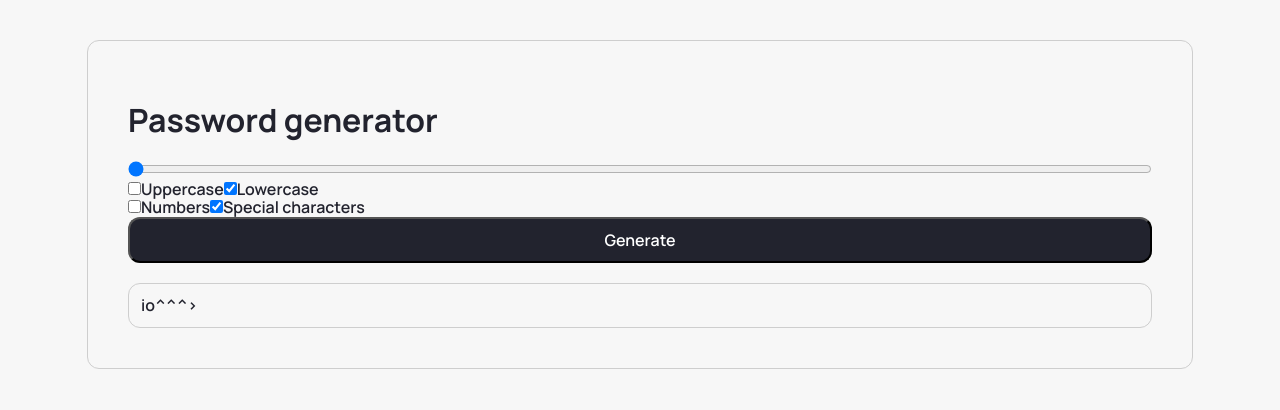
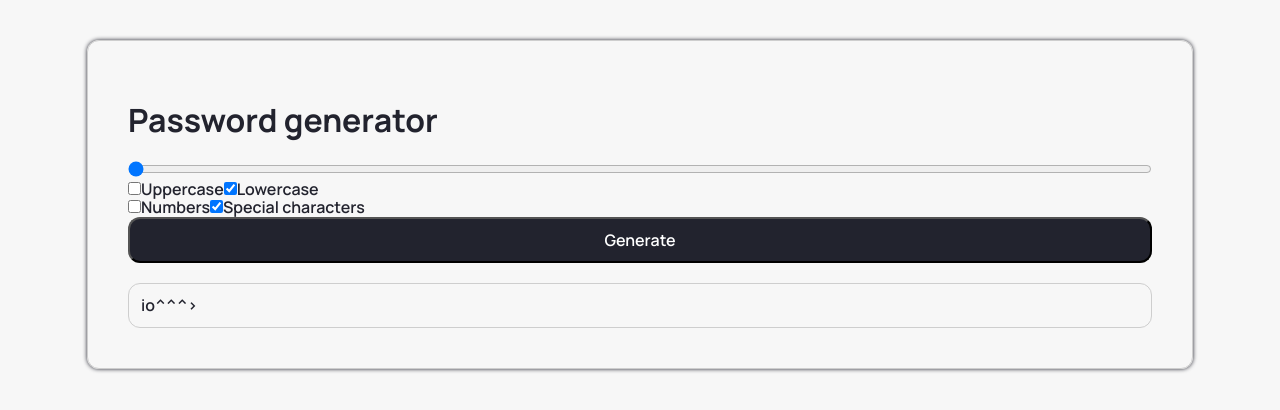
Before and after one commit to jakubkedzierski92/Passwordo, a Vue app: page / in a window 1280 px wide. Shown: the top 410 px of the page. Built offline with nearby package versions, Linux system fonts and the light colour scheme.

Commit message:
Add shadow box

```diff
--- a/src/global-components/base/BaseCard.vue
+++ b/src/global-components/base/BaseCard.vue
@@ -9,7 +9,6 @@ import { defineComponent } from "vue";
 
 export default defineComponent({
   name: "BaseCard",
-  // define component properties and methods here
 });
 </script>
 
@@ -21,5 +20,6 @@ export default defineComponent({
   width: 80%;
   margin: auto;
   margin-top: 40px;
+  box-shadow: 0 0 4px var(--color-black);
 }
 </style>
```
Also changed, not shown: src/modules/HomeModule/interfaces/TheFilters/TheFilters.vue (+0 -117 lines), src/modules/HomeModule/interfaces/TheSlider/TheSlider.vue (+0 -28 lines).
